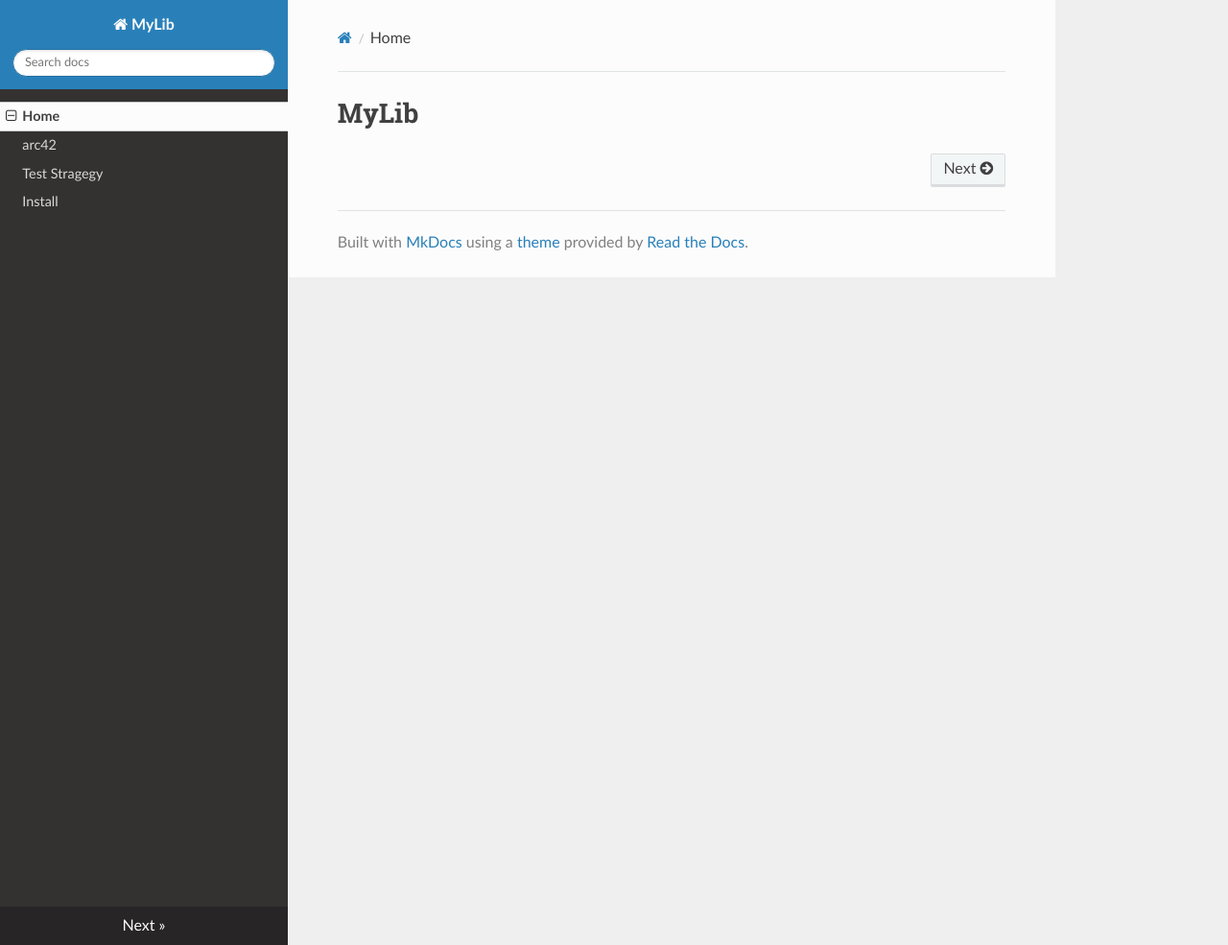
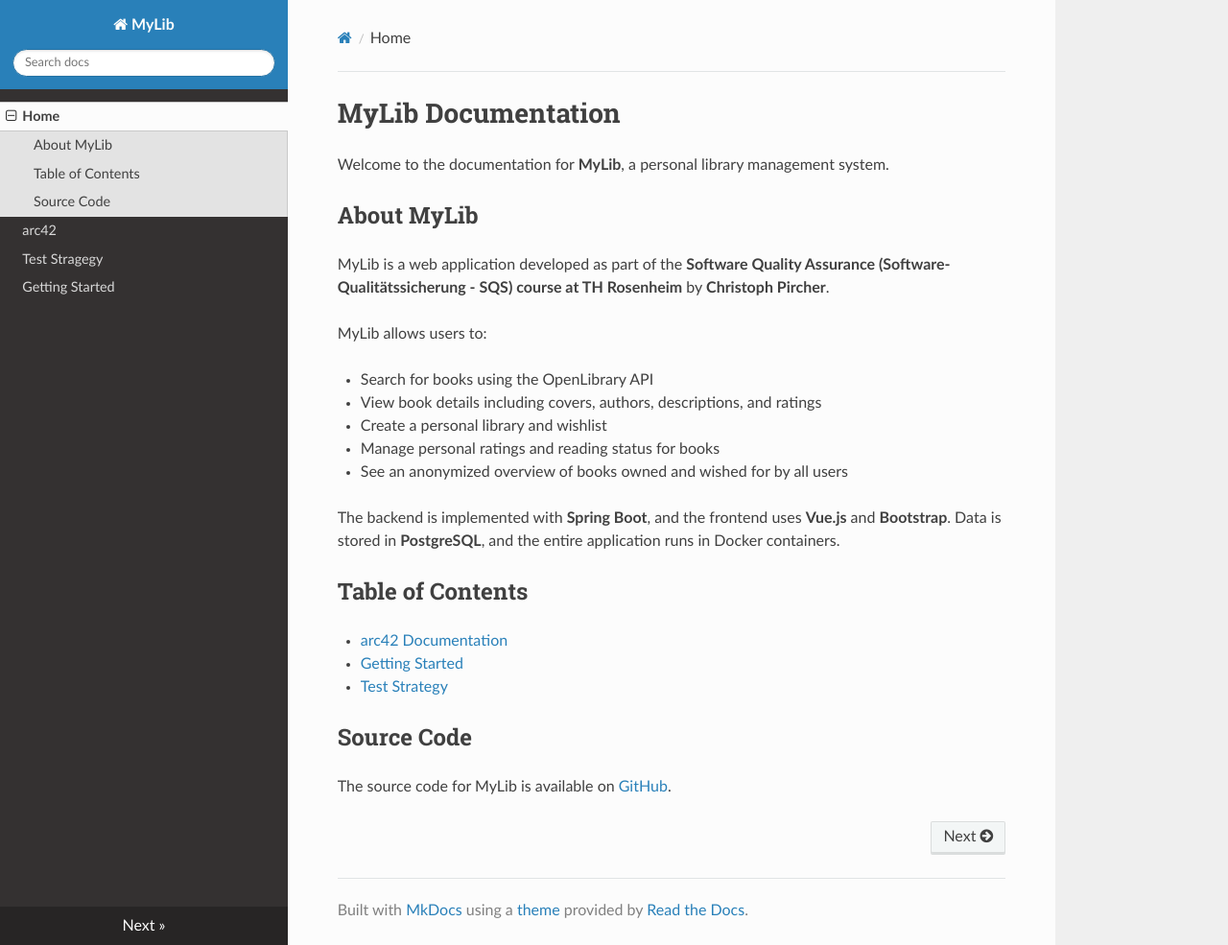
Before and after one commit to CP-THRO/THRO-SQS-MyLib, an MkDocs documentation site: the page built from docs/index.md, in a window 1280 px wide and 985 px high. Shown: the whole window at 96% size. Built offline with MkDocs 1.6.1, drawn with Linux system fonts in a browser that asks for light colours; nearby versions of some CDN libraries.

Commit message:
Filled landing page

```diff
--- a/docs/index.md
+++ b/docs/index.md
@@ -1 +1,28 @@
-# MyLib
+# MyLib Documentation
+
+Welcome to the documentation for **MyLib**, a personal library management system.
+
+
+## About MyLib
+
+MyLib is a web application developed as part of the **Software Quality Assurance (Software-Qualitätssicherung - SQS) course at TH Rosenheim** by **Christoph Pircher**.
+
+MyLib allows users to:
+
+- Search for books using the OpenLibrary API
+- View book details including covers, authors, descriptions, and ratings
+- Create a personal library and wishlist
+- Manage personal ratings and reading status for books
+- See an anonymized overview of books owned and wished for by all users
+
+The backend is implemented with **Spring Boot**, and the frontend uses **Vue.js** and **Bootstrap**. Data is stored in **PostgreSQL**, and the entire application runs in Docker containers.
+
+## Table of Contents
+
+- [arc42 Documentation](arc42.md)
+- [Getting Started](install.md)
+- [Test Strategy](test.md)
+
+## Source Code
+
+The source code for MyLib is available on [GitHub](https://github.com/CP-THRO/THRO-SQS-MyLib).
--- a/mkdocs.yml
+++ b/mkdocs.yml
@@ -6,4 +6,4 @@
   - Home: index.md
   - arc42: arc42.md
   - Test Stragegy: test.md
-  - Install: install.md
+  - Getting Started: install.md
```
